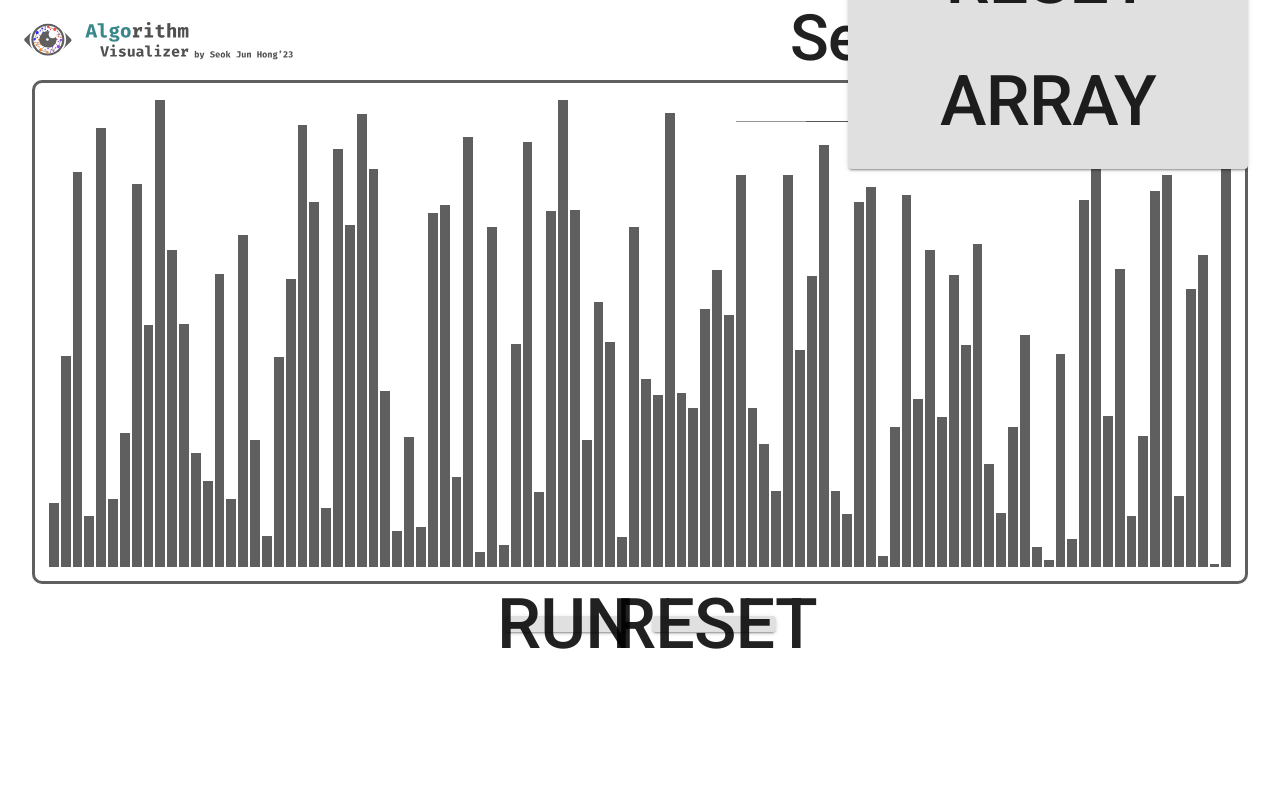
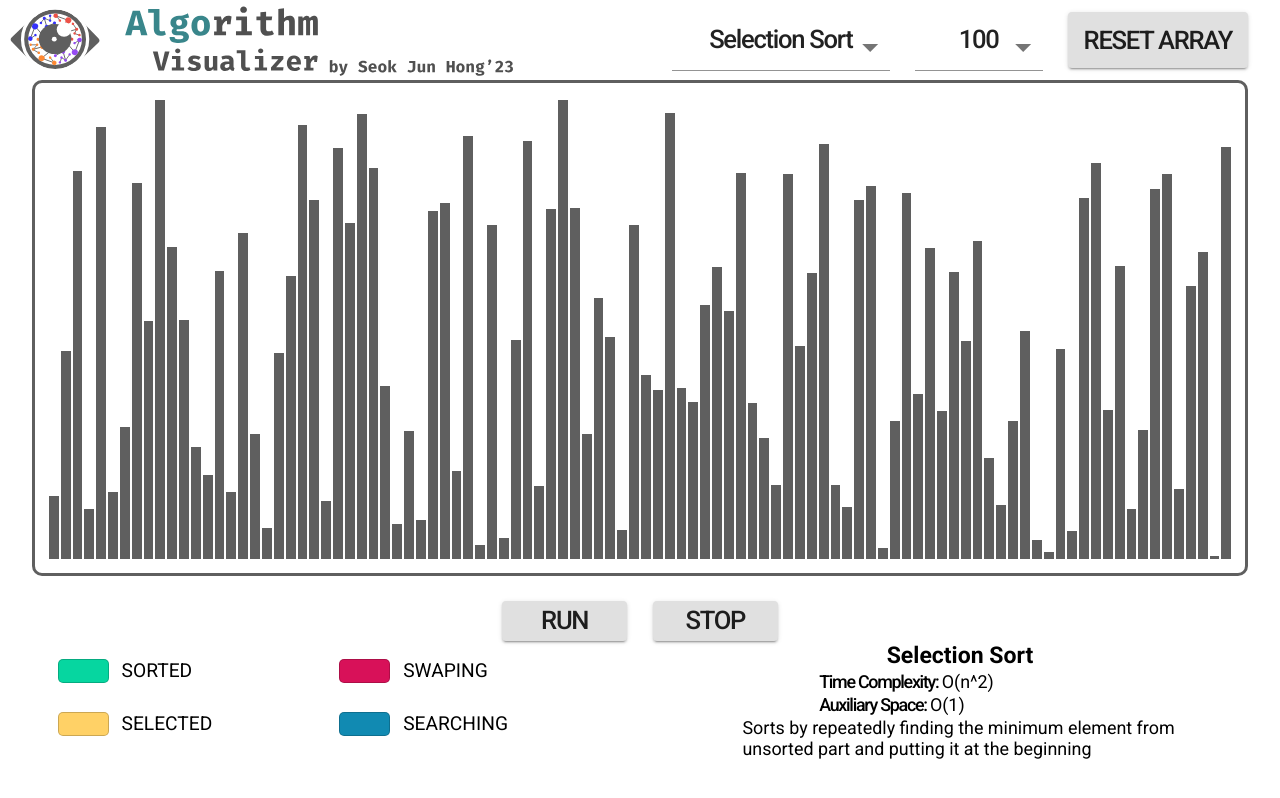
Before and after one commit to sjunhong/algorithm-visualizer, a React (Create React App) app: page / in a window 1280 px wide. Built offline with nearby package versions, Linux system fonts and the light colour scheme.

Commit message:
refactor: refactored the code into size reponsive

```diff
--- a/src/GlobalStyle.tsx
+++ b/src/GlobalStyle.tsx
@@ -9,6 +9,8 @@ const GlobalStyle = createGlobalStyle`
 
   * {
     box-sizing: border-box;
+    font-size: 2vw;
+    font-family: 'Roboto', sans-serif;
   }
   h2, h3, li, p, a, button, span {
     font-family: 'Roboto', sans-serif;
--- /dev/null
+++ b/src/components/AlgorithmCaption.tsx
@@ -0,0 +1,71 @@
+import styled from 'styled-components';
+import { AlgorithmTypes } from './AlgorithmVisualizer';
+
+interface AlgorithmCaptionProps {
+  selectedAlgorithm: AlgorithmTypes;
+}
+
+function AlgorithmCaption({ selectedAlgorithm }: AlgorithmCaptionProps): JSX.Element {
+  const algorithmCaptions = {
+    'Selection Sort': {
+      timeComplexity: 'O(n^2)',
+      auxiliarySpace: 'O(1)',
+      caption: 'Sorts by repeatedly finding the minimum element from unsorted part and putting it at the beginning',
+    },
+    'Bubble Sort': {
+      timeComplexity: 'O(n^2) worst & avg',
+      auxiliarySpace: 'O(1)',
+      caption: 'Sorts by repeatedly swapping the adjacent elements if they are in wrong order',
+    },
+    'Insertion Sort': {
+      timeComplexity: 'O(n^2)',
+      auxiliarySpace: 'O(1)',
+      caption: 'Values from the unsorted part are picked and placed at the correct position in the sorted part',
+    },
+    'Merge Sort': {
+      timeComplexity: 'O(nlogn)',
+      auxiliarySpace: 'O(n)',
+      caption:
+        'Sorts by dividing the input array into two halves, calls itself for the two halves, and then merges the two sorted halves.',
+    },
+    'Quick Sort': {
+      timeComplexity: 'O(nlogn) avg, O(n^2) worst',
+      auxiliarySpace: 'O(1)',
+      caption: 'Sorts by picking an element as pivot and partitions the given array around the picked pivot',
+    },
+  };
+  return (
+    <Wrapper>
+      <div style={{ fontWeight: 600, fontSize: '1.8vw', alignSelf: 'center' }}>{selectedAlgorithm}</div>
+      <div>
+        <span>Time Complexity: </span> {algorithmCaptions[selectedAlgorithm].timeComplexity}
+      </div>
+      <div>
+        <span>Auxiliary Space: </span> {algorithmCaptions[selectedAlgorithm].auxiliarySpace}
+      </div>
+      <div>{algorithmCaptions[selectedAlgorithm].caption}</div>
+    </Wrapper>
+  );
+}
+
+const Wrapper = styled.div`
+  display: flex;
+  flex-direction: column;
+  width: 50vw;
+  align-items: start;
+  justify-content: space-between;
+  padding: 0 8vw 0 8vw;
+
+  div {
+    font-size: 1.4vw;
+    padding-top: 0.2vw;
+  }
+
+  span {
+    font-size: 1.4vw;
+    font-weight: 500;
+    padding-left: 6vw;
+  }
+`;
+
+export default AlgorithmCaption;
--- a/src/components/AlgorithmVisualizer.tsx
+++ b/src/components/AlgorithmVisualizer.tsx
@@ -6,18 +6,20 @@ import { InsertionSort } from '../algorithms/InsertionSort';
 import { MergeSort } from '../algorithms/MergeSort';
 import { QuickSort } from '../algorithms/QuickSort';
 import { SelectionSort } from '../algorithms/SelectionSort';
+import Caption from './Caption';
 import Navbar from './Navbar';
 import SortingVisualizer from './SortingVisualizer';
 
 interface Algorithms {
   [name: string]: (arr: number[]) => TraceArray;
 }
+export type AlgorithmTypes = 'Selection Sort' | 'Bubble Sort' | 'Insertion Sort' | 'Merge Sort' | 'Quick Sort';
 
 function AlgorithmVisualizer(): JSX.Element {
   const [array, setArray] = useState<number[]>([]);
   const [arrayLength, setArrayLength] = useState<number>(100);
   const [traces, setTraces] = useState<TraceArray>([]);
-  const [algorithm, setAlgorithm] = useState<string>('Selection Sort');
+  const [algorithm, setAlgorithm] = useState<AlgorithmTypes>('Selection Sort');
 
   const ALGORITHMS: Algorithms = {
     'Selection Sort': SelectionSort,
@@ -35,7 +37,7 @@ function AlgorithmVisualizer(): JSX.Element {
     setArray([...Array(arrayLength)].map(() => Math.floor(Math.random() * (max - min + 1)) + min));
   };
 
-  const handleSetAlgorithm = (name: string) => {
+  const handleSetAlgorithm = (name: AlgorithmTypes) => {
     setAlgorithm(name);
   };
 
@@ -79,6 +81,7 @@ function AlgorithmVisualizer(): JSX.Element {
         handleSetArrayLengh={handleSetArrayLength}
       />
       <SortingVisualizer array={array} traces={traces} />
+      <Caption selectedAlgorithm={algorithm} />
     </Wrapper>
   );
 }
--- /dev/null
+++ b/src/components/Caption.tsx
@@ -0,0 +1,24 @@
+import styled from 'styled-components';
+import AlgorithmCaption from './AlgorithmCaption';
+import { AlgorithmTypes } from './AlgorithmVisualizer';
+import ColorCaption from './ColorCaption';
+
+interface CaptionProps {
+  selectedAlgorithm: AlgorithmTypes;
+}
+
+function Caption({ selectedAlgorithm }: CaptionProps): JSX.Element {
+  return (
+    <Wrapper>
+      <ColorCaption />
+      <AlgorithmCaption selectedAlgorithm={selectedAlgorithm} />
+    </Wrapper>
+  );
+}
+
+const Wrapper = styled.div`
+  display: flex;
+  width: 100vw;
+`;
+
+export default Caption;
--- /dev/null
+++ b/src/components/ColorCaption.tsx
@@ -0,0 +1,60 @@
+import styled from 'styled-components';
+
+function ColorCaption(): JSX.Element {
+  const colorCaptions = [
+    {
+      color: '#06D6A0',
+      caption: 'SORTED',
+    },
+    {
+      color: '#D81159',
+      caption: 'SWAPING',
+    },
+    {
+      color: '#FFD166',
+      caption: 'SELECTED',
+    },
+    {
+      color: '#118AB2',
+      caption: 'SEARCHING',
+    },
+  ];
+  return (
+    <Wrapper>
+      {colorCaptions.map((colorCaption) => (
+        <CaptionWrapper key={colorCaption.color}>
+          <ColorBox color={colorCaption.color}></ColorBox>
+          {colorCaption.caption}
+        </CaptionWrapper>
+      ))}
+    </Wrapper>
+  );
+}
+
+const ColorBox = styled.div<{ color: string }>`
+  width: 4vw;
+  height: 3vh;
+  margin: 0 1vw 0 0;
+  background: ${(p) => p.color};
+  border-radius: 5px;
+  border: 1px solid rgba(0, 0, 0, 0.2);
+`;
+
+const CaptionWrapper = styled.div`
+  display: flex;
+  justify-content: start;
+  align-items: center;
+  padding: 0.5vw;
+  font-size: 1.5vw;
+`;
+
+const Wrapper = styled.div`
+  display: grid;
+  grid-template-columns: 1fr 1fr;
+  justify-content: start;
+  align-items: start;
+  padding: 1vw 2vw 0 4vw;
+  width: 50vw;
+`;
+
+export default ColorCaption;
--- a/src/components/Navbar.tsx
+++ b/src/components/Navbar.tsx
@@ -1,16 +1,17 @@
 import styled from 'styled-components';
+import { AlgorithmTypes } from './AlgorithmVisualizer';
 import VisualizerController from './VisualizerController';
 
 export interface VisualizerControllerProps {
   handleResetArray: () => void;
-  handleSetAlgorithm: (name: string) => void;
+  handleSetAlgorithm: (name: AlgorithmTypes) => void;
   handleSetArrayLengh: (arrayLength: number) => void;
 }
 
 function Navbar(props: VisualizerControllerProps): JSX.Element {
   return (
     <Wrapper>
-      <img src={`${process.env.PUBLIC_URL}/logo_for_kiosk.svg`} style={{ height: '100%', padding: '20px 20px ' }} />
+      <img src={`${process.env.PUBLIC_URL}/logo_for_kiosk.svg`} style={{ height: '100%', padding: '0.2vw' }} />
       <VisualizerController
         handleResetArray={props.handleResetArray}
         handleSetAlgorithm={props.handleSetAlgorithm}
--- a/src/components/SortingVisualizer.tsx
+++ b/src/components/SortingVisualizer.tsx
@@ -1,5 +1,5 @@
 import { TraceArray, Trace } from '../algorithms/helper';
-import { useEffect, useState } from 'react';
+import { useEffect, useRef, useState } from 'react';
 import styled from 'styled-components';
 import SortChart from './SortChart';
 import { Button } from '@material-ui/core';
@@ -19,6 +19,7 @@ function SortingVisualizer(props: SortingVisualizerProps): JSX.Element {
   });
   const [traces, setTraces] = useState<TraceArray>([]);
   const [timeoutIds, setTimeoutIds] = useState<NodeJS.Timeout[]>([]);
+  const isPlaying = useRef<boolean>(false);
 
   useEffect(() => {
     if (visualState.array !== props.array) {
@@ -30,7 +31,7 @@ function SortingVisualizer(props: SortingVisualizerProps): JSX.Element {
       console.log('reset trace');
       setTraces(props.traces);
     }
-
+    isPlaying.current = false;
     clearTimeouts();
   }, [props.array, props.traces]);
 
@@ -38,7 +39,7 @@ function SortingVisualizer(props: SortingVisualizerProps): JSX.Element {
     timeoutIds.forEach((timeout) => {
       clearTimeout(timeout);
     });
-
+    isPlaying.current = false;
     setTimeoutIds([]);
   };
 
@@ -63,8 +64,11 @@ function SortingVisualizer(props: SortingVisualizerProps): JSX.Element {
   };
 
   const run = () => {
+    if (isPlaying.current == false) {
+      isPlaying.current = true;
+      console.log('set playing', isPlaying.current);
       const timeoutArray: NodeJS.Timeout[] = [];
-    const timer = 20;
+      const timer = 30;
 
       traces.forEach((trace, i) => {
         const timeoutId = setTimeout(
@@ -81,9 +85,13 @@ function SortingVisualizer(props: SortingVisualizerProps): JSX.Element {
       const timeoutId = setTimeout(clearTimeouts, traces.length * timer);
       timeoutArray.push(timeoutId);
       setTimeoutIds(timeoutArray);
+    } else {
+      console.log('already playing');
+    }
   };
 
   const reset = () => {
+    isPlaying.current = false;
     clearTimeouts();
     _reset(visualState.array);
   };
@@ -104,7 +112,7 @@ function SortingVisualizer(props: SortingVisualizerProps): JSX.Element {
           <span>Run</span>
         </Button>
         <Button variant="contained" onClick={reset} style={ButtonStyle}>
-          <span>Reset</span>
+          <span>Stop</span>
         </Button>
       </ButtonWrapper>
     </Wrapper>
@@ -125,12 +133,9 @@ const Wrapper = styled.div`
 const ButtonWrapper = styled.div`
   display: flex;
   justify-content: center;
-  width: 100%;
-  height: 10%;
-  padding: 20px;
-  span {
-    font-size: 70px;
-  }
+  width: 100vw;
+  height: 8vh;
+  padding: 1.5vh;
 `;
 
 const ChartWrapper = styled.div`
--- a/src/components/VisualizerController.tsx
+++ b/src/components/VisualizerController.tsx
@@ -1,6 +1,7 @@
 import { Button, FormControl, MenuItem, Select } from '@material-ui/core';
 import { useState } from 'react';
 import styled from 'styled-components';
+import { AlgorithmTypes } from './AlgorithmVisualizer';
 import { VisualizerControllerProps } from './Navbar';
 
 function VisualizerController(props: VisualizerControllerProps): JSX.Element {
@@ -16,28 +17,13 @@ function VisualizerController(props: VisualizerControllerProps): JSX.Element {
           value={algorithm}
           onChange={(e) => {
             setAlgorithm(e.target.value as string);
-            props.handleSetAlgorithm(e.target.value as string);
+            props.handleSetAlgorithm(e.target.value as AlgorithmTypes);
           }}
-          displayEmpty
-          inputProps={{ 'aria-label': 'Without label' }}
-          style={{ fontSize: '6rem', width: '500px', textAlign: 'center' }}
-          autoWidth={true}
+          style={formControlStyle('17vw')}
         >
           {algorithms.map((algorithm) => (
             <MenuItem key={algorithm} value={algorithm}>
-              <span
-                style={{
-                  display: 'flex',
-                  fontSize: '4rem',
-                  width: '500px',
-                  height: '150px',
-                  fontFamily: 'Roboto',
-                  justifyContent: 'center',
-                  alignItems: 'center',
-                }}
-              >
-                {algorithm}
-              </span>
+              <span style={menuItemStyle('17vw')}>{algorithm}</span>
             </MenuItem>
           ))}
         </Select>
@@ -49,49 +35,43 @@ function VisualizerController(props: VisualizerControllerProps): JSX.Element {
             setArrayLength(e.target.value as number);
             props.handleSetArrayLengh(e.target.value as number);
           }}
-          displayEmpty
-          inputProps={{ 'aria-label': 'Without label' }}
-          style={{ fontSize: '6rem', width: '300px', textAlign: 'center' }}
-          autoWidth={true}
+          style={formControlStyle('10vw')}
         >
           {arrayLengths.map((arrayLength) => (
             <MenuItem key={arrayLength} value={arrayLength}>
-              <span
-                style={{
-                  display: 'flex',
-                  fontSize: '4rem',
-                  width: '300px',
-                  height: '150px',
-                  fontFamily: 'Roboto',
-                  justifyContent: 'center',
-                  alignItems: 'center',
-                }}
-              >
-                {arrayLength}
-              </span>
+              <span style={menuItemStyle('10vw')}>{arrayLength}</span>
             </MenuItem>
           ))}
         </Select>
       </FormControl>
-      <Button variant="contained" onClick={props.handleResetArray} style={{ minWidth: '400px' }}>
+      <Button variant="contained" onClick={props.handleResetArray} style={{ minWidth: '10vw' }}>
         <span>Reset Array</span>
       </Button>
     </Wrapper>
   );
 }
 
+const formControlStyle = (fromWidth: string): React.CSSProperties => {
+  return { width: fromWidth, textAlign: 'center', fontWeight: 500 };
+};
+
+const menuItemStyle = (menuWidth: string): React.CSSProperties => {
+  return {
+    display: 'flex',
+    width: menuWidth,
+    height: '6vh',
+    justifyContent: 'center',
+    alignItems: 'center',
+    fontWeight: 500,
+  };
+};
+
 const Wrapper = styled.div`
   display: flex;
   justify-content: space-between;
   align-items: center;
-  width: 40%;
+  width: 45vw;
   margin: 0 2.5% 0 0;
-
-  span {
-    font-weight: 500;
-    font-size: 70px;
-    // padding-left: 10px;
-  }
 `;
 
 export default VisualizerController;
```
Also changed, not shown: src/algorithms/InsertionSort.tsx (+11 -13 lines), src/algorithms/helper.tsx (+10 -0 lines). Lines whose indentation alone changed are shown as unchanged.
